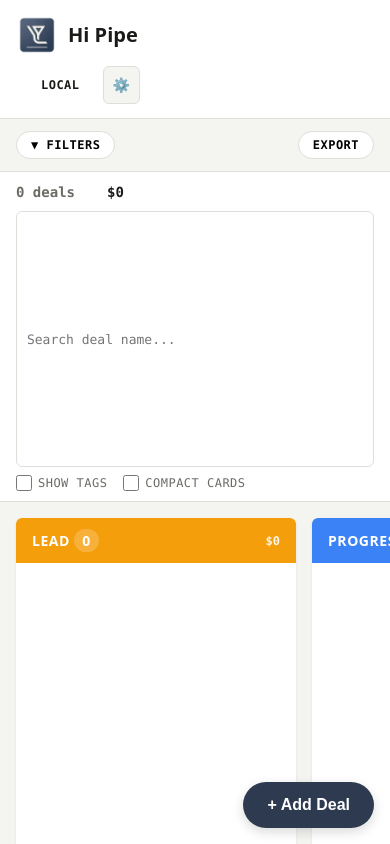
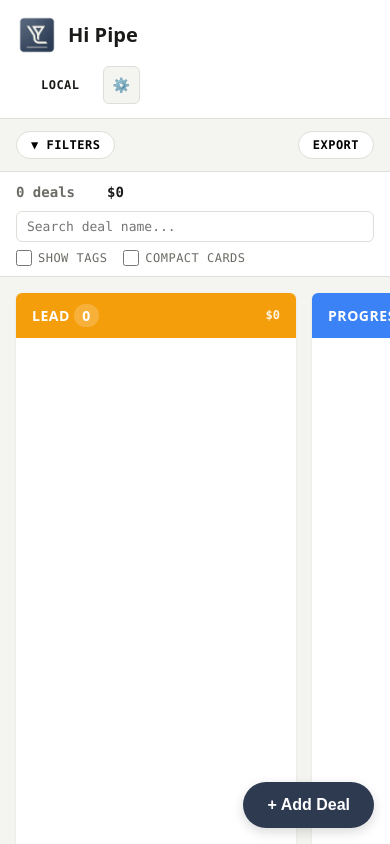
Before and after one commit to mrlinnth/hi-pipe, a React (Vite) app: page / in a window 390 px wide. Shown: the top 844 px of the page. Built offline with nearby package versions, Linux system fonts and the light colour scheme.

Commit message:
fix: constrain desktop search width and enforce mobile override

```diff
--- a/src/styles/index.css
+++ b/src/styles/index.css
@@ -1749,14 +1749,14 @@ body {
 
 .totals-search {
   display: flex;
-  flex: 1 1 16rem;
+  flex: 0 0 auto;
   justify-content: center;
   min-width: 0;
 }
 
 .totals-search-input {
-  width: min(100%, 24rem);
-  min-width: 12rem;
+  width: 240px;
+  min-width: 0;
   padding: 0.42rem 0.62rem;
   border: 1px solid var(--border);
   border-radius: 0.375rem;
@@ -1809,6 +1809,25 @@ body {
 
   .totals-search {
     justify-content: center;
+  }
+}
+
+@media (max-width: 640px) {
+  .totals-search {
+    width: 100%;
+    justify-content: flex-start;
+    order: 2;
+  }
+
+  .totals-search-input {
+    width: 100%;
+    max-width: none;
+    min-width: 0;
+  }
+
+  .totals-controls {
+    width: 100%;
+    order: 3;
   }
 }
 
```
